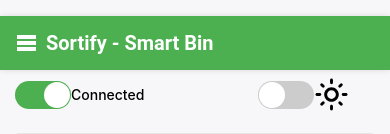
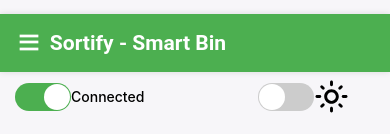
Before and after one commit to Neutrash-AI/Sortify-FE, a React (Vite) app: page / in a window 390 px wide. Shown: the top 134 px of the page. Built offline with nearby package versions, Linux system fonts and the light colour scheme; no server answers.

Commit message:
fix: Mobile Navbar component size
change px size into vw

```diff
--- a/src/components/Mobile/MobileNavbar.tsx
+++ b/src/components/Mobile/MobileNavbar.tsx
@@ -2,14 +2,14 @@
 
 const MobileNavbar: React.FC = () => {
   return (
-    <div className="self-stretch dark:bg-[#0a0024] bg-[#4caf50] shadow-[0px_0px_6px_0px_rgba(0,0,0,0.12)] flex flex-col justify-start items-start">
-      <div className="self-stretch pl-4 pr-2 py-3 inline-flex justify-start items-center gap-2">
-        <div className="w-[22px] h-6 relative overflow-hidden">
-          <div className="w-[15px] h-0 left-[3px] top-[6px] absolute ring-2 ring-white" />
-          <div className="w-[15px] h-0 left-[3px] top-[12px] absolute ring-2 ring-white" />
-          <div className="w-[15px] h-0 left-[3px] top-[18px] absolute ring-2 ring-white" />
+    <div className="self-stretch dark:bg-[#0a0024] bg-[#4caf50] shadow-[0vw_0vw_1.67vw_0vw_rgba(0,0,0,0.12)] flex flex-col justify-start items-start">
+      <div className="self-stretch pl-[4.44vw] pr-[2.22vw] py-[3.33vw] inline-flex justify-start items-center gap-[2.22vw]">
+        <div className="w-[6.11vw] h-[6.67vw] relative overflow-hidden">
+          <div className="w-[4.17vw] h-0 left-[0.83vw] top-[1.67vw] absolute ring-[0.35vw] ring-white" />
+          <div className="w-[4.17vw] h-0 left-[0.83vw] top-[3.26vw] absolute ring-[0.35vw] ring-white" />
+          <div className="w-[4.17vw] h-0 left-[0.83vw] top-[5.00vw] absolute ring-[0.35vw] ring-white" />
         </div>
-        <div className="flex-1 relative justify-start text-white text-xl font-bold font-['Roboto'] leading-normal">
+        <div className="flex-1 relative justify-start text-white text-[5.4vw] font-bold font-['Roboto'] leading-normal">
           Sortify - Smart Bin
         </div>
       </div>
```
